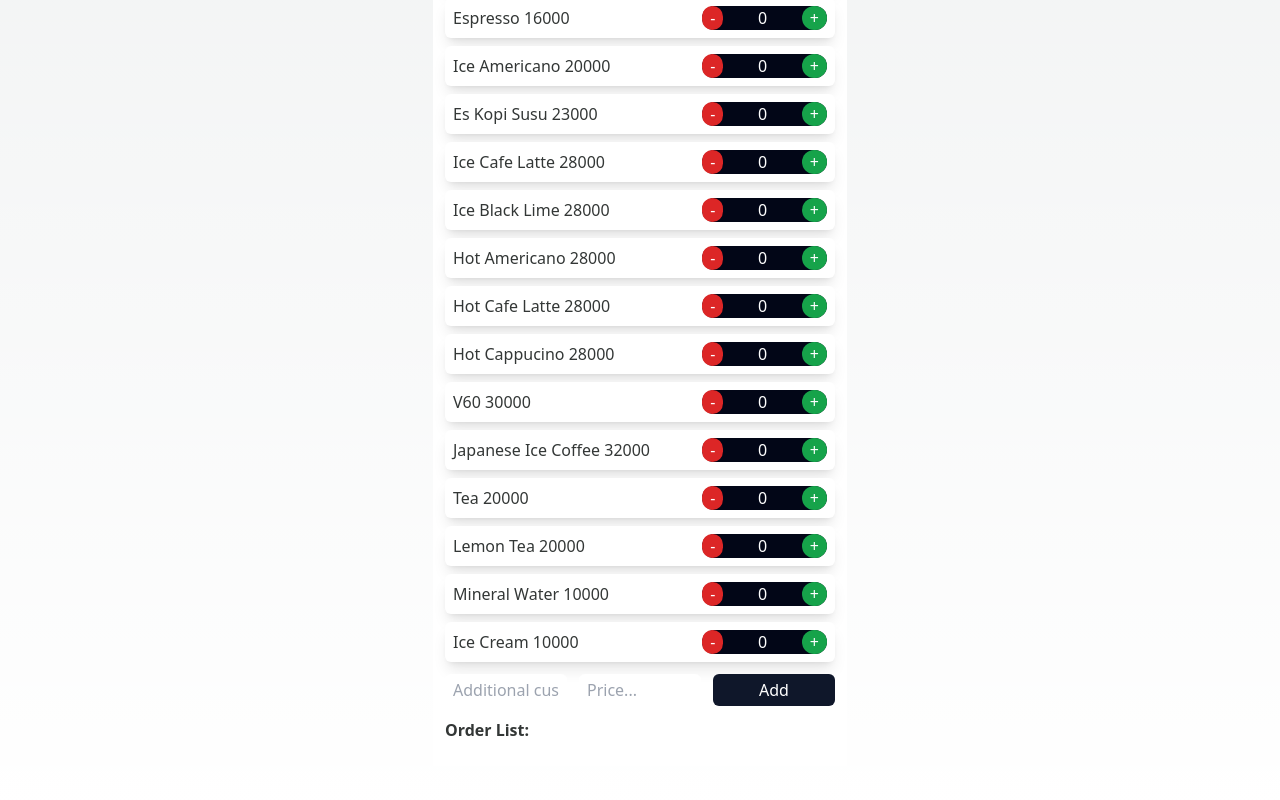
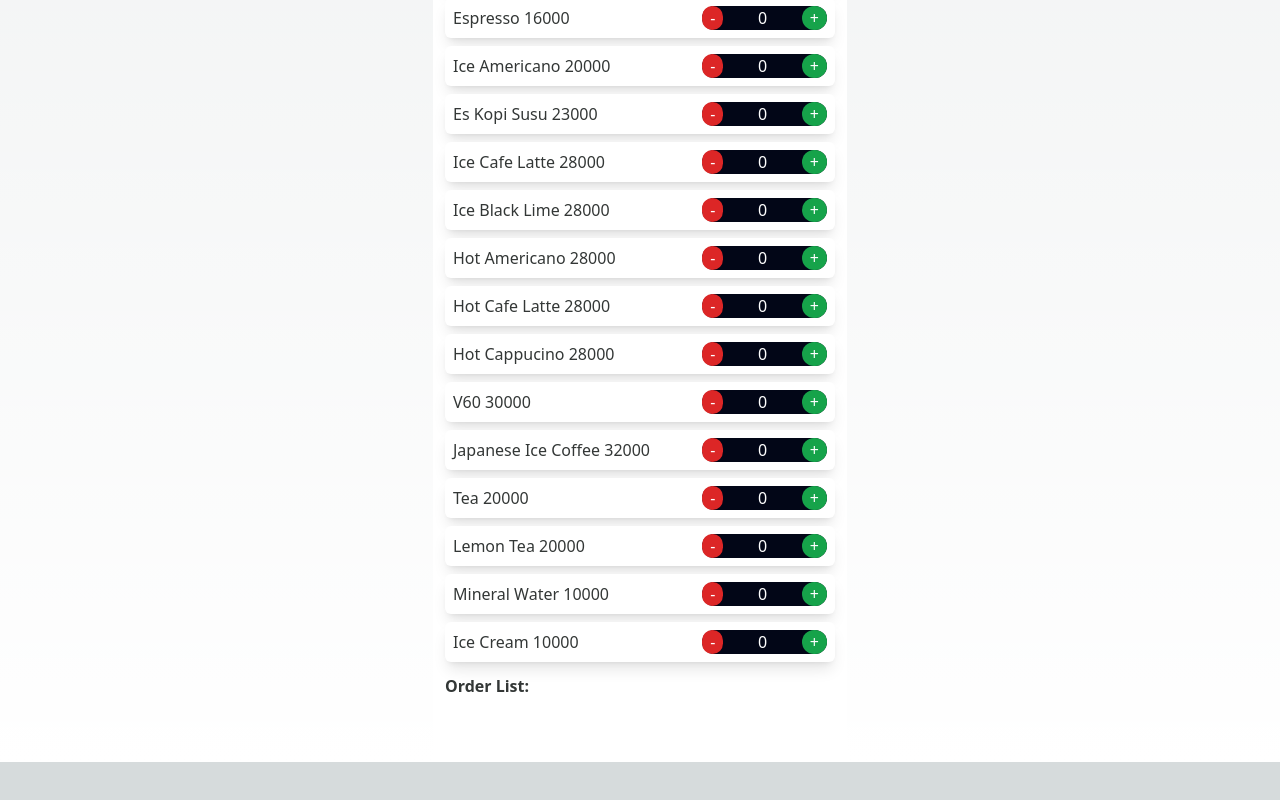
Before and after one commit to hassankary/coffee-ordering-app, a Next.js app: page /pages/order in a window 1280 px wide. Shown: the part 2083-2883 px from the top of the page. After the commit the page ends 2845 px from the top, so only its background shows below. Built offline with nearby package versions, Linux system fonts and the light colour scheme.

Commit message:
Update: Remove form in order page

```diff
--- a/src/app/pages/order/page.js
+++ b/src/app/pages/order/page.js
@@ -159,13 +159,6 @@ export default function Order() {
   const [listOrder, setListOrder] = useState([]);
   const [totalPrice, setTotalPrice] = useState(0);
   const [menuCards, setMenuCards] = useState("All");
-  const [items, setItems] = useState({ name: "Example", price: 20 });
-
-  const updateItem = (e) => {
-    e.preventDefault();
-    console.log("Update Item");
-    setItems({ ...items, price: items.price + 1 });
-  };
 
   const addItem = (e) => {
     e.preventDefault();
@@ -203,13 +196,6 @@ export default function Order() {
     setItemsOrder(filteredItems);
   };
 
-  // useEffect(() => {
-  //   listOrder.map((data, idx) => {
-  //     setTotalPrice(totalPrice + data.price);
-  //   });
-  // }, [listOrder]);
-
-  console.log("totalPrice =>", totalPrice);
   console.log("listOrder =>", listOrder);
   console.log("itemsOrder", itemsOrder);
 
@@ -226,7 +212,7 @@ export default function Order() {
       <div className="w-[414px] font-sans">
         {/* ============ HEADER ============ */}
         <Header page={page} />
-        <div className="w-full p-3 mt-[51px] mb-[40px] bg-[#FFFFFF] space-y-3">
+        <div className="w-full p-3 mt-[51px] pb-[52px] bg-[#FFFFFF] space-y-3">
           {/* =========== Menus Type ========= */}
           <div className="flex flex-row text-[#878988] space-x-3 overflow-scroll">
             {menusType.map((data, idx) => {
@@ -404,24 +390,6 @@ export default function Order() {
               );
             })}
           </div>
-          <form className="text-black grid grid-cols-6 gap-3">
-            <input
-              type="text"
-              placeholder="Additional custom..."
-              className="rounded-md px-2 py-1 border-0 col-span-2"
-            ></input>
-            <input
-              type="number"
-              placeholder="Price..."
-              className=" border-0 rounded-md px-2 py-1 col-span-2"
-            ></input>
-            <button
-              onClick={updateItem}
-              className="text-white h-[100%] border-0 rounded-md p-1 col-span-2 bg-slate-900"
-            >
-              Add
-            </button>
-          </form>
           <div className="text-[#333736] font-bold">Order List:</div>
           <div className="space-y-3">
             {itemsOrder?.map((data, idx) => {
```
